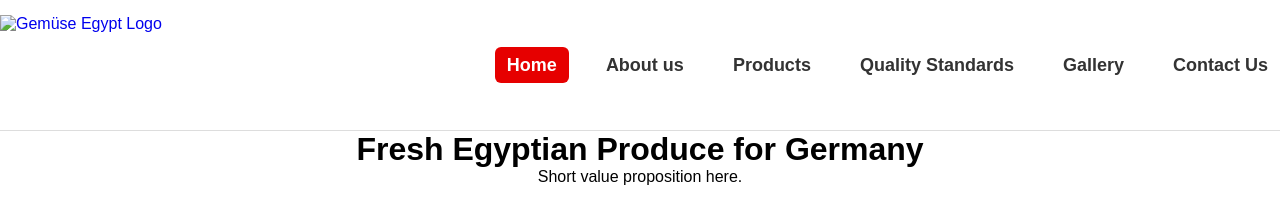
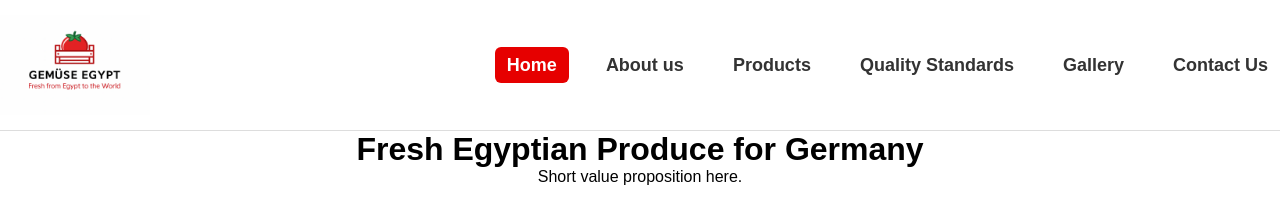
Before and after one commit to nouramrr22-ctrl/nouramrr22-ctrl.github.io, a plain HTML site: page index.html in a window 1280 px wide. Drawn offline with Linux system fonts and the light colour scheme.

Commit message:
Update index.html

```diff
--- a/index.html
+++ b/index.html
@@ -10,17 +10,9 @@
 
 <nav class="nav container">
   <a href="index.html" class="brand" aria-label="Gemüse Egypt Home">
-    <!-- Tries several paths so your logo shows even if the folder differs -->
-    <picture>
-      <!-- If your file is in /img and named logo.jbg.png -->
-      <source srcset="img/logo.jbg.png" type="image/png">
-      <!-- If your file is in /img and named logo.png -->
-      <source srcset="img/logo.png" type="image/png">
-      <!-- If your file is next to index.html and named logo.jbg.png -->
-      <source srcset="logo.jbg.png" type="image/png">
-      <!-- If your file is next to index.html and named logo.png -->
-      <img src="logo.png" alt="Gemüse Egypt Logo">
-    </picture>
+    <!-- The actual image source will be set by JS after it finds a valid path -->
+    <img id="site-logo" src="" alt="Gemüse Egypt Logo">
+    <span id="logo-error" class="logo-error" hidden>Logo not found – check file name/path.</span>
   </a>
 
   <ul class="menu">
@@ -39,10 +31,44 @@
 </main>
 
 <script>
+  // Try these candidate paths in order until one loads successfully.
+  const logoCandidates = [
+    "img/logo.jbg.png",
+    "img/logo.png",
+    "logo.jbg.png",
+    "logo.png",
+    "images/logo.png",
+    "assets/img/logo.png",
+    "assets/images/logo.png"
+  ];
+
+  (function loadLogo(){
+    const imgEl = document.getElementById("site-logo");
+    const errorEl = document.getElementById("logo-error");
+
+    let index = 0;
+    function tryNext(){
+      if(index >= logoCandidates.length){
+        // Nothing worked: show a tiny notice (so you know to fix the path).
+        errorEl.hidden = false;
+        imgEl.remove(); // keep header tidy if nothing loads
+        return;
+      }
+      const candidate = logoCandidates[index++];
+      const probe = new Image();
+      probe.onload = () => { imgEl.src = candidate; };
+      probe.onerror = tryNext;
+      probe.src = candidate + "?v=" + Date.now(); // bust cache while testing
+    }
+    tryNext();
+  })();
+
+  // Active menu highlight
   const here = location.pathname.split('/').pop() || 'index.html';
   document.querySelectorAll('.menu a').forEach(a=>{
     if(a.getAttribute('href')===here) a.classList.add('active');
   });
 </script>
+
 </body>
 </html>
```
